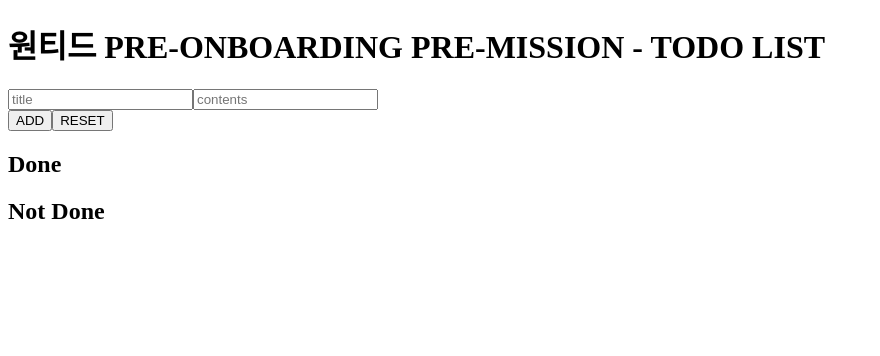
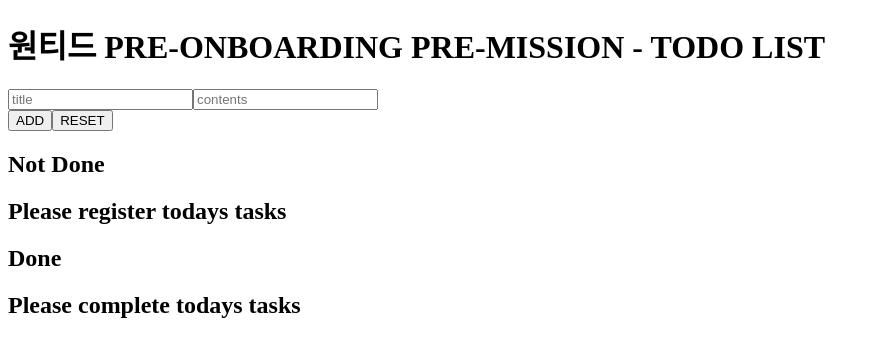
Before and after one commit to kms99/wanted_PRE-ONBOARDING_-, a React (Create React App) app: page / in a window 1280 px wide. Shown: the top 356 px of the page, without its empty margins (0-880 px from the left). Built offline with nearby package versions, Linux system fonts and the light colour scheme.

Commit message:
[rafactor]: list 위치 변경

```diff
--- a/src/App.tsx
+++ b/src/App.tsx
@@ -8,8 +8,8 @@ function App() {
     <div>
       <h1>원티드 PRE-ONBOARDING PRE-MISSION - TODO LIST</h1>
       <Form />
+      <List sectionInfo={SectionType.done} />
       <List sectionInfo={SectionType.notDone} />
-      <List sectionInfo={SectionType.done} />
     </div>
   );
 }
--- a/src/components/form/Form.tsx
+++ b/src/components/form/Form.tsx
@@ -30,7 +30,6 @@ export default function Form() {
   };
 
   const handleTodoSubmit: SubmitHandler<Inputs> = (value) => {
-    console.log(value);
     handleAdd({ title: value.titleValue, contents: value.contentsValue });
   };
 
--- a/src/components/list/List.tsx
+++ b/src/components/list/List.tsx
@@ -11,16 +11,21 @@ export default function List({ sectionInfo }: Props) {
   const { todos } = useTodo();
 
   const TODO_CARD = todos
-    .filter((todo) => !sectionInfo === todo.isDone)
+    .filter((todo) => !!sectionInfo === todo.isDone)
     .map((todo) => <Card key={todo.id} todo={todo} />);
+
+  const NOT_TODO_MESSAGE = (
+    <h2>
+      {sectionInfo
+        ? 'Please complete todays tasks'
+        : 'Please register todays tasks'}
+    </h2>
+  );
 
   return (
     <section>
       <h2>{sectionInfo ? 'Done' : 'Not Done'}</h2>
-      <ul>
-        {/* TODO: 리스트 아이템 컴포넌트 분리, 삭제버튼 및 로직 추가, 업데이트 로직 추가 */}
-        {TODO_CARD}
-      </ul>
+      {TODO_CARD.length ? <ul>{TODO_CARD}</ul> : NOT_TODO_MESSAGE}
     </section>
   );
 }
```
